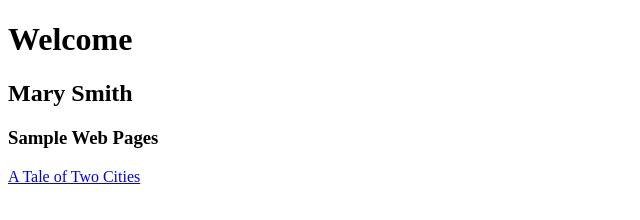
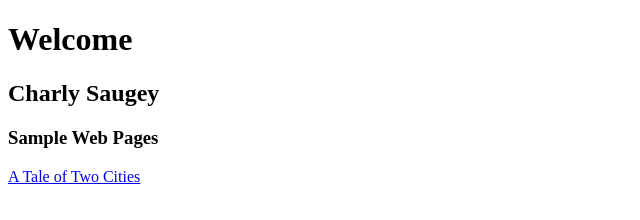
Before and after one commit to charlysgy/charlysgy.github.io, a plain HTML site: page index.html in a window 1280 px wide. Shown: the full height of the page, 0-640 px from the left. Drawn offline with Linux system fonts and the light colour scheme.

Commit message:
Mary Smith changed...

```diff
--- a/index.html
+++ b/index.html
@@ -10,7 +10,7 @@
 </head>
 <body>
     <h1>Welcome</h1>
-    <h2>Mary Smith</h2>
+    <h2>Charly Saugey</h2>
 
     <h3>Sample Web Pages</h3>
 
```
